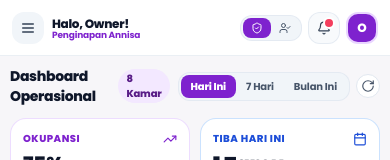
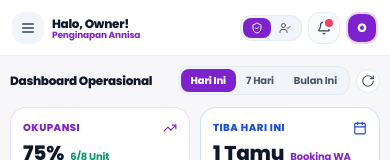
Before and after one commit to ilsetiawan1/penginapan-annisa, a Next.js app in the folder apps/web/: page /admin/dashboard in a window 390 px wide. Shown: the top 160 px of the page. Built offline with nearby package versions, Linux system fonts and the light colour scheme.

Commit message:
style(dashboard): remove 8-kamar badge in header to prevent text wrapping on narrow mobile screens

```diff
--- a/apps/web/src/features/admin/dashboard/components/operational-dashboard.tsx
+++ b/apps/web/src/features/admin/dashboard/components/operational-dashboard.tsx
@@ -37,14 +37,9 @@ export function OperationalDashboard({ onNavigateTab }: OperationalDashboardProp
     <div className="space-y-3 sm:space-y-3.5">
       {/* 1. Header Toolbar Ringkas & Minimalis */}
       <div className="flex items-center justify-between gap-2">
-        <div className="flex items-center gap-2">
-          <h2 className="text-sm sm:text-base font-black text-slate-900 tracking-tight">
-            Dashboard Operasional
-          </h2>
-          <span className="bg-purple-100 text-purple-900 text-[10px] font-black px-2 py-0.5 rounded-full">
-            8 Kamar
-          </span>
-        </div>
+        <h2 className="text-xs sm:text-base font-black text-slate-900 tracking-tight shrink-0">
+          Dashboard Operasional
+        </h2>
 
         {/* Filter Periode & Refresh */}
         <div className="flex items-center gap-1.5 shrink-0">
```
